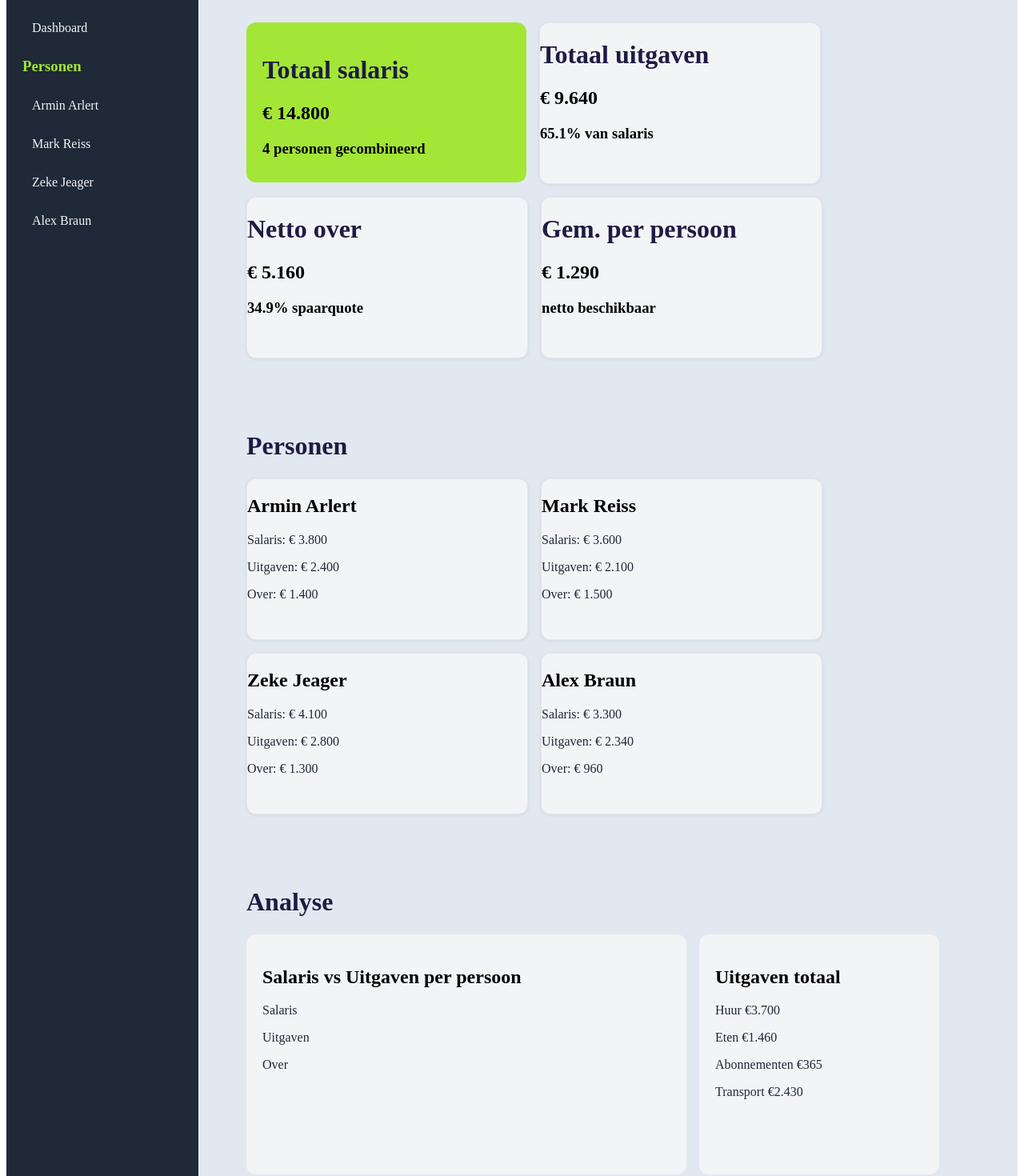
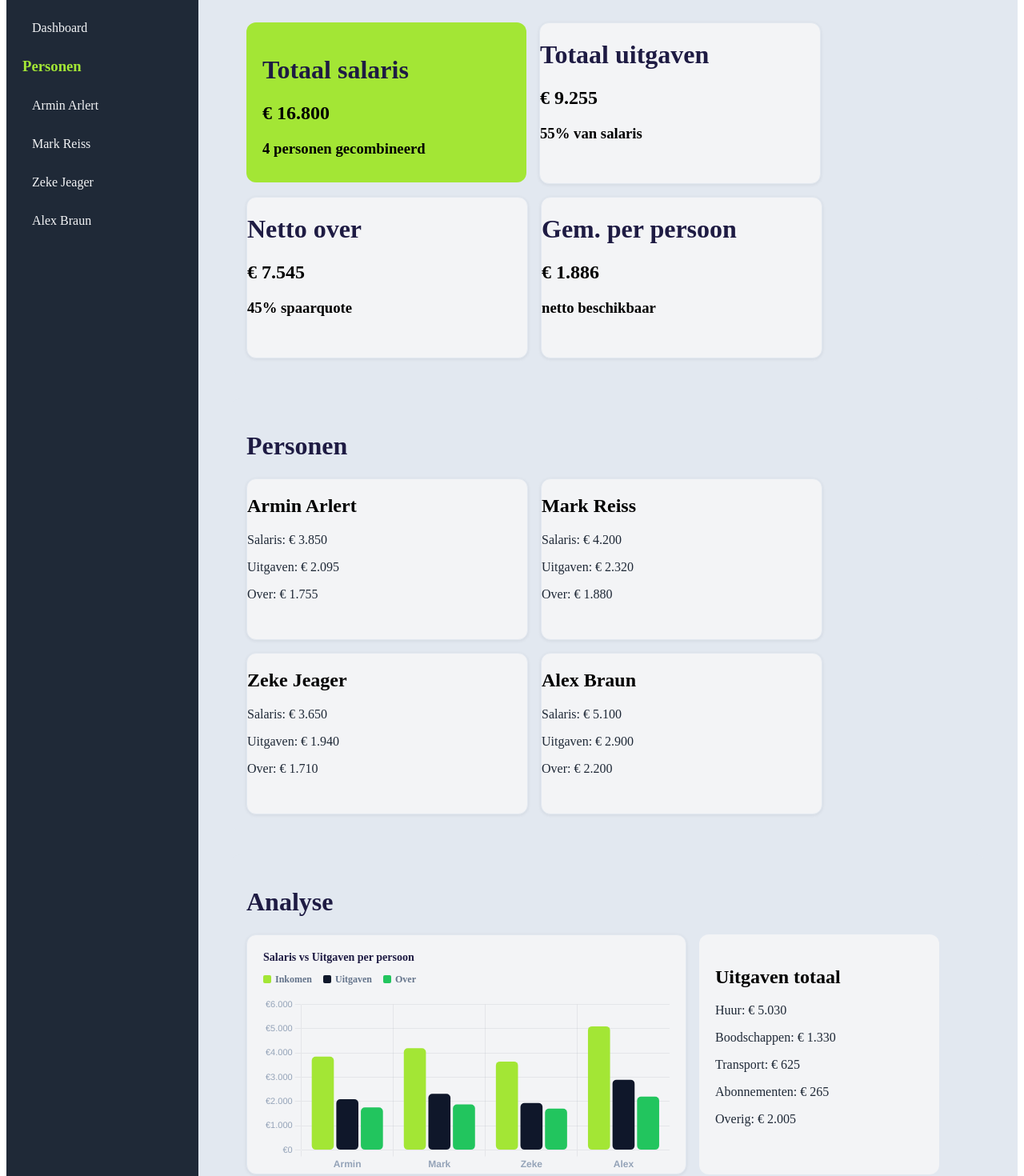
Before and after one commit to itzmitto/svelte-dashboard-project, a SvelteKit app: page / in a window 1280 px wide. Shown: the part 120-1590 px from the top of the page at 80% size. Built offline with nearby package versions, Linux system fonts and the light colour scheme.

Commit message:
de graph chart van de personen gemaakt  plus de json file ervan in data

```diff
--- a/package.json
+++ b/package.json
@@ -19,5 +19,8 @@
 		"svelte-check": "^4.4.6",
 		"typescript": "^6.0.2",
 		"vite": "^8.0.7"
+	},
+	"dependencies": {
+		"chart.js": "^4.5.1"
 	}
 }
--- a/src/lib/data/personen.ts
+++ b/src/lib/data/personen.ts
@@ -1,3 +1,6 @@
+import { writable } from 'svelte/store';
+import type { Persoon } from '$lib/data/persoon';
+
 export const personen: Persoon[] = [
   {
     id: 1,
@@ -10,7 +13,6 @@ export const personen: Persoon[] = [
     inkomen_bronnen: { salaris: 3200, freelance: 450, investeringen: 200 },
     maandelijkse_kosten: { huur: 1100, boodschappen: 320, transport: 140, abonnementen: 55, overig: 480 },
     spaargeld: 12450,
-    laatste_login: "2026-05-28",
     avatar_kleur: "#6C9EFF"
   },
   {
@@ -24,8 +26,7 @@ export const personen: Persoon[] = [
     inkomen_bronnen: { salaris: 3600, freelance: 400, investeringen: 200 },
     maandelijkse_kosten: { huur: 1350, boodschappen: 290, transport: 95, abonnementen: 75, overig: 510 },
     spaargeld: 18900,
-    laatste_login: "2026-05-27",
-    avatar_kleur: "#FF8FAB"
+    avatar_kleur: "#f10742"
   },
   {
     id: 3,
@@ -38,7 +39,6 @@ export const personen: Persoon[] = [
     inkomen_bronnen: { salaris: 3100, freelance: 300, investeringen: 250 },
     maandelijkse_kosten: { huur: 980, boodschappen: 340, transport: 180, abonnementen: 45, overig: 395 },
     spaargeld: 22100,
-    laatste_login: "2026-05-26",
     avatar_kleur: "#5ECFA0"
   },
   {
@@ -52,7 +52,6 @@ export const personen: Persoon[] = [
     inkomen_bronnen: { salaris: 4500, freelance: 350, investeringen: 250 },
     maandelijkse_kosten: { huur: 1600, boodschappen: 380, transport: 210, abonnementen: 90, overig: 620 },
     spaargeld: 34750,
-    laatste_login: "2026-05-28",
     avatar_kleur: "#FFB347"
   }
 ];
--- /dev/null
+++ b/src/lib/data/persoon.ts
@@ -0,0 +1,25 @@
+export interface Persoon {
+  id: number;
+  naam: string;
+  leeftijd: number;
+  beroep: string;
+  stad: string;
+  maandelijks_inkomen: number;
+  valuta: string;
+  inkomen_bronnen:
+  {
+    salaris: number;
+    freelance: number;
+    investeringen: number;
+  };
+  maandelijkse_kosten:
+  {
+    huur: number;
+    boodschappen: number;
+    transport: number;
+    abonnementen: number;
+    overig: number;
+  };
+  spaargeld: number;
+  avatar_kleur: string;
+}
--- a/src/routes/+page.svelte
+++ b/src/routes/+page.svelte
@@ -1,5 +1,75 @@
 <script>
+  import { onMount } from 'svelte';
+  import { personen } from '$lib/data/personen';
   import "./page.css";
+
+  onMount(() => {
+    import('chart.js/auto').then(({ default: Chart }) => {
+      const ctx = document.getElementById('salaryChart');
+
+      const labels = personen.map(p => p.naam.split(' ')[0]);
+      const salaris = personen.map(p => p.maandelijks_inkomen);
+      const uitgaven = personen.map(p => Object.values(p.maandelijkse_kosten).reduce((a, b) => a + b, 0));
+      const over = personen.map((p, i) => salaris[i] - uitgaven[i]);
+
+      new Chart(ctx, {
+        type: 'bar',
+        data: {
+          labels,
+          datasets: [
+            {
+              label: 'Inkomen',
+              data: salaris,
+              backgroundColor: '#a3e635',
+              borderRadius: 5,
+              borderSkipped: false
+            },
+            {
+              label: 'Uitgaven',
+              data: uitgaven,
+              backgroundColor: '#0f172a',
+              borderRadius: 5,
+              borderSkipped: false
+            },
+            {
+              label: 'Over',
+              data: over,
+              backgroundColor: '#22c55e',
+              borderRadius: 5,
+              borderSkipped: false
+            }
+          ]
+        },
+        options: {
+          responsive: true,
+          maintainAspectRatio: false,
+          plugins: { legend: { display: false } },
+          scales: {
+            x: {
+              ticks: { color: '#94a3b8', font: { size: 12, weight: '600' } },
+              grid: { color: 'rgba(15,23,42,0.06)' },
+              border: { color: 'transparent' }
+            },
+            y: {
+              ticks: {
+                color: '#94a3b8',
+                font: { size: 11 },
+                callback: v => '€' + v.toLocaleString('nl-NL')
+              },
+              grid: { color: 'rgba(15,23,42,0.06)' },
+              border: { color: 'transparent' }
+            }
+          }
+        }
+      });
+    });
+  });
+
+  const totaalInkomen = personen.reduce((sum, p) => sum + p.maandelijks_inkomen, 0);
+  const totaalUitgaven = personen.reduce((sum, p) =>
+    sum + Object.values(p.maandelijkse_kosten).reduce((a, b) => a + b, 0), 0);
+  const totaalOver = totaalInkomen - totaalUitgaven;
+  const gemPerPersoon = Math.round(totaalOver / personen.length);
 </script>
 
 <svelte:head>
@@ -22,10 +92,9 @@
       <div class="menu-section">
         <h3>Personen</h3>
         <ul>
-          <li><a href="/">Armin Arlert</a></li>
-          <li><a href="/">Mark Reiss</a></li>
-          <li><a href="/">Zeke Jeager</a></li>
-          <li><a href="/">Alex Braun</a></li>
+          {#each personen as persoon}
+            <li><a href="/">{persoon.naam}</a></li>
+          {/each}
         </ul>
       </div>
     </nav>
@@ -38,25 +107,25 @@
       <div class="cards">
         <div class="card1">
           <h1>Totaal salaris</h1>
-          <h2>€ 14.800</h2>
-          <h3>4 personen gecombineerd</h3>
+          <h2>€ {totaalInkomen.toLocaleString('nl-NL')}</h2>
+          <h3>{personen.length} personen gecombineerd</h3>
         </div>
 
         <div class="card">
           <h1>Totaal uitgaven</h1>
-          <h2>€ 9.640</h2>
-          <h3>65.1% van salaris</h3>
+          <h2>€ {totaalUitgaven.toLocaleString('nl-NL')}</h2>
+          <h3>{Math.round(totaalUitgaven / totaalInkomen * 100)}% van salaris</h3>
         </div>
 
         <div class="card">
           <h1>Netto over</h1>
-          <h2>€ 5.160</h2>
-          <h3>34.9% spaarquote</h3>
+          <h2>€ {totaalOver.toLocaleString('nl-NL')}</h2>
+          <h3>{Math.round(totaalOver / totaalInkomen * 100)}% spaarquote</h3>
         </div>
 
         <div class="card">
           <h1>Gem. per persoon</h1>
-          <h2>€ 1.290</h2>
+          <h2>€ {gemPerPersoon.toLocaleString('nl-NL')}</h2>
           <h3>netto beschikbaar</h3>
         </div>
       </div>
@@ -66,33 +135,16 @@
       <h1>Personen</h1>
 
       <div class="cards">
-        <div class="card">
-          <h2>Armin Arlert</h2>
-          <p>Salaris: € 3.800</p>
-          <p>Uitgaven: € 2.400</p>
-          <p>Over: € 1.400</p>
-        </div>
-
-        <div class="card">
-          <h2>Mark Reiss</h2>
-          <p>Salaris: € 3.600</p>
-          <p>Uitgaven: € 2.100</p>
-          <p>Over: € 1.500</p>
-        </div>
-
-        <div class="card">
-          <h2>Zeke Jeager</h2>
-          <p>Salaris: € 4.100</p>
-          <p>Uitgaven: € 2.800</p>
-          <p>Over: € 1.300</p>
-        </div>
-
-        <div class="card">
-          <h2>Alex Braun</h2>
-          <p>Salaris: € 3.300</p>
-          <p>Uitgaven: € 2.340</p>
-          <p>Over: € 960</p>
-        </div>
+        {#each personen as persoon}
+          {@const uitgaven = Object.values(persoon.maandelijkse_kosten).reduce((a, b) => a + b, 0)}
+          {@const over = persoon.maandelijks_inkomen - uitgaven}
+          <div class="card">
+            <h2>{persoon.naam}</h2>
+            <p>Salaris: € {persoon.maandelijks_inkomen.toLocaleString('nl-NL')}</p>
+            <p>Uitgaven: € {uitgaven.toLocaleString('nl-NL')}</p>
+            <p>Over: € {over.toLocaleString('nl-NL')}</p>
+          </div>
+        {/each}
       </div>
     </div>
 
@@ -101,18 +153,29 @@
 
       <div class="analyse-cards">
         <div class="maincard">
-          <h2>Salaris vs Uitgaven per persoon</h2>
-          <p>Salaris</p>
-          <p>Uitgaven</p>
-          <p>Over</p>
+          <h2 class="maincard-title">Salaris vs Uitgaven per persoon</h2>
+          <div class="maincard-legend">
+            <span class="legend-item">
+              <span class="legend-dot" style="background:#a3e635"></span>Inkomen
+            </span>
+            <span class="legend-item">
+              <span class="legend-dot" style="background:#0f172a"></span>Uitgaven
+            </span>
+            <span class="legend-item">
+              <span class="legend-dot" style="background:#22c55e"></span>Over
+            </span>
+          </div>
+          <div class="maincard-chart">
+            <canvas id="salaryChart"></canvas>
+          </div>
         </div>
 
         <div class="maincard2">
           <h2>Uitgaven totaal</h2>
-          <p>Huur €3.700</p>
-          <p>Eten €1.460</p>
-          <p>Abonnementen €365</p>
-          <p>Transport €2.430</p>
+          {#each ['huur','boodschappen','transport','abonnementen','overig'] as cat}
+            {@const totaal = personen.reduce((sum, p) => sum + p.maandelijkse_kosten[cat], 0)}
+            <p>{cat.charAt(0).toUpperCase() + cat.slice(1)}: € {totaal.toLocaleString('nl-NL')}</p>
+          {/each}
         </div>
       </div>
     </div>
--- a/src/routes/page.css
+++ b/src/routes/page.css
@@ -130,3 +130,50 @@ p {
     gap: 1rem;
     align-items: flex-start;
 }
+
+
+
+.maincard {
+    background-color: var(--light);
+    border-radius: 12px;
+    padding: 20px;
+    box-sizing: border-box;
+    border: 1px solid var(--border);
+    box-shadow: 0 1px 4px var(--shadow-color);
+    width: 550px;
+}
+
+.maincard-title {
+    font-size: 14px;
+    font-weight: 700;
+    color: var(--bg2);
+    margin: 0 0 12px 0;
+}
+
+.maincard-legend {
+    display: flex;
+    gap: 14px;
+    flex-wrap: wrap;
+    margin-bottom: 14px;
+}
+
+.legend-item {
+    display: flex;
+    align-items: center;
+    gap: 5px;
+    font-size: 12px;
+    color: #64748b;
+    font-weight: 600;
+}
+
+.legend-dot {
+    width: 10px;
+    height: 10px;
+    border-radius: 2px;
+    flex-shrink: 0;
+}
+
+.maincard-chart {
+    position: relative;
+    height: 220px;
+}
```
Also changed, not shown: src/lib/data/person.ts (deleted, +0 -28 lines), 1 other file (tests, documents, lock files or other folders).
